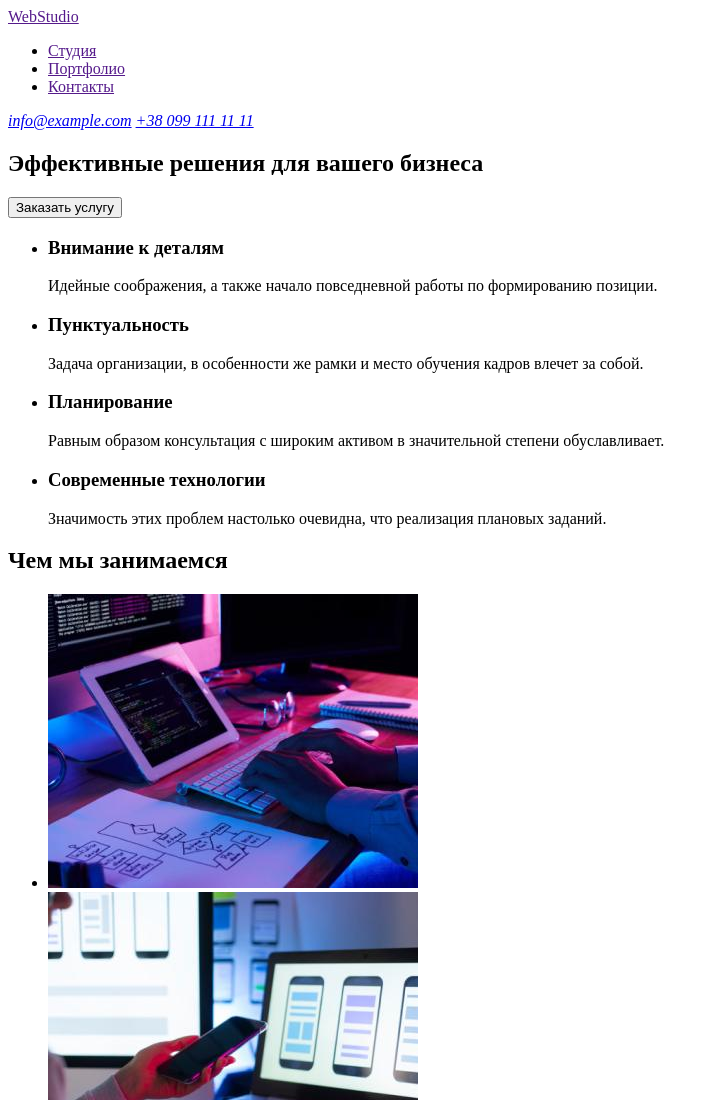
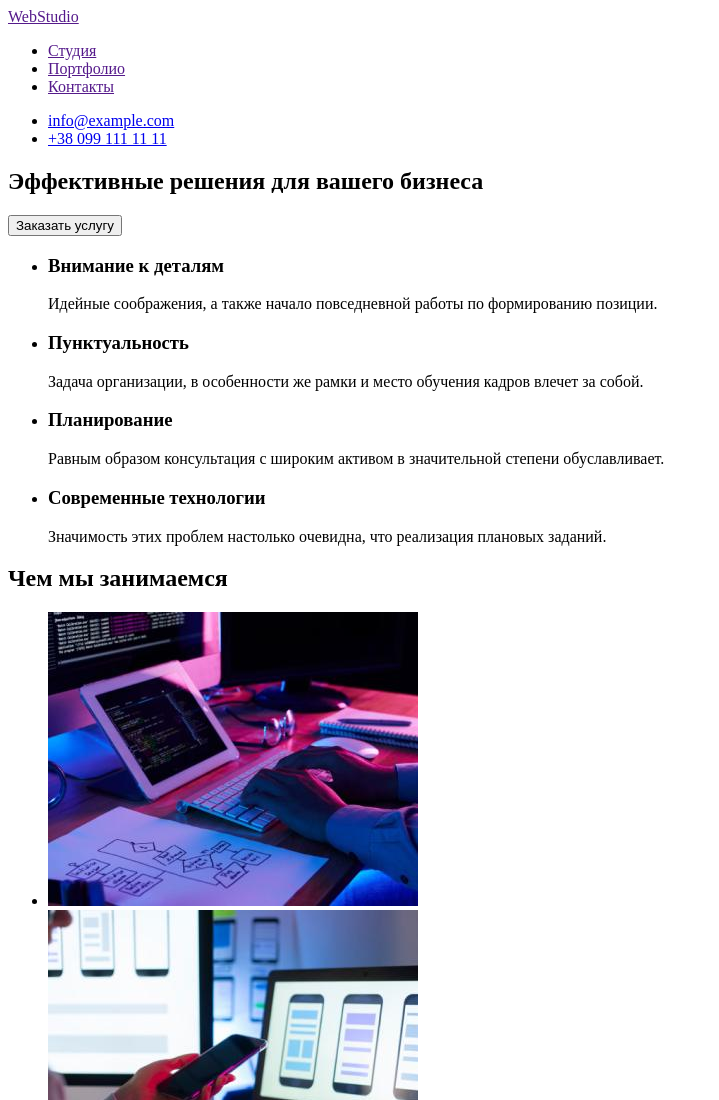
Before and after one commit to IrynaKozhukh/homework-1, a plain HTML site: page index.html in a window 1280 px wide. Shown: the top 1100 px of the page, without its empty margins (0-719 px from the left). Drawn offline with Linux system fonts and the light colour scheme.

Commit message:
finished

```diff
--- a/index.html
+++ b/index.html
@@ -10,7 +10,7 @@
 
 <!-- Шапка сайта -->
 
-<header>
+<header class="header">
         <nav>
         <a href="">WebStudio</a>
         <ul>
@@ -19,10 +19,10 @@
             <li><a href="">Контакты</a></li>
         </ul>
         </nav>
-        <address>
-            <a href="mailto:info@example.com">info@example.com</a>
-            <a href="tel:+380991111111">+38 099 111 11 11</a>
-        </address>
+        <ul>
+            <li><a href="mailto:info@example.com">info@example.com</a></li>
+            <li><a href="tel:+380991111111">+38 099 111 11 11</a></li>
+        </ul>
 </header>
 
     <main>
```
